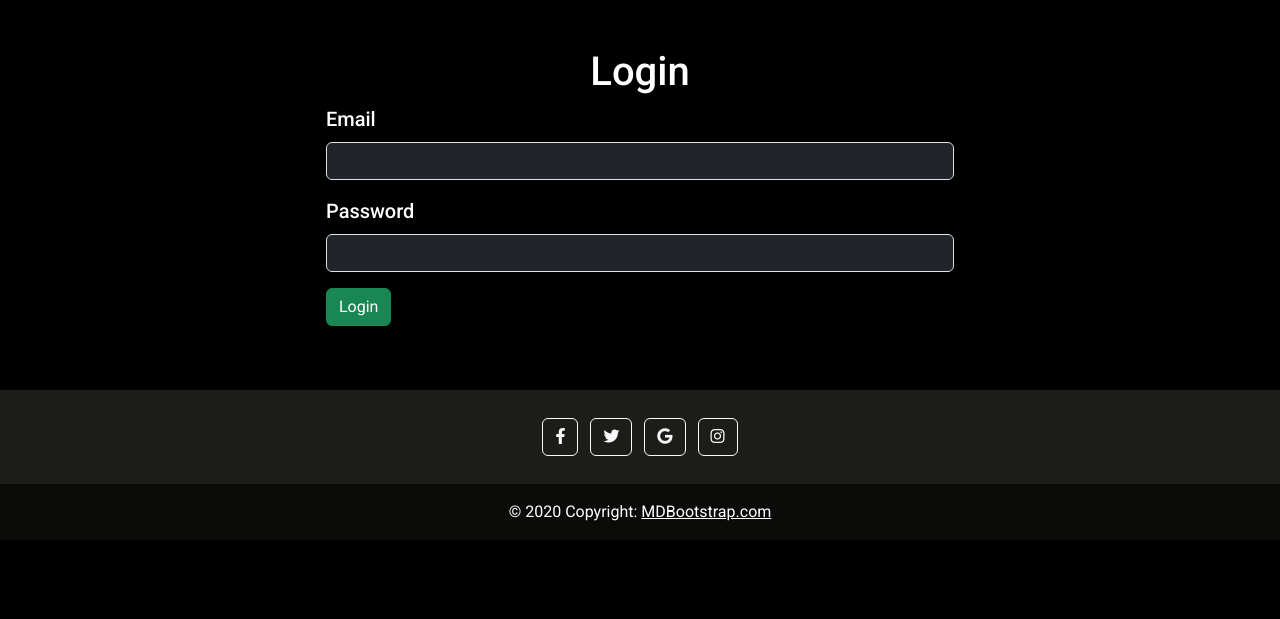
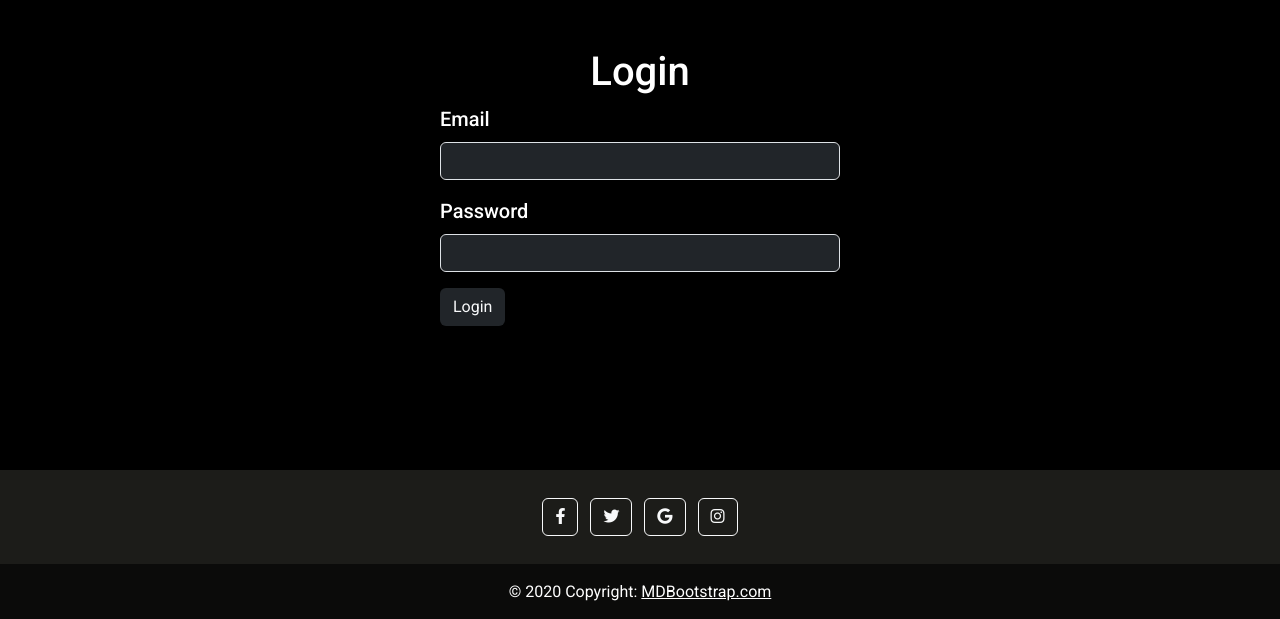
Before and after one commit to phudinh153/weblab, a PHP site: page /weblab/index.php?page=login in a window 1280 px wide. Shown: the part 80-699 px from the top of the page. Run offline with PHP 8.4, Linux system fonts and the light colour scheme.

Commit message:
fix login

```diff
--- a/home.php
+++ b/home.php
@@ -11,7 +11,7 @@
         margin-top: 100px
     }
     .movie{
-        margin-left: 45%;
+        margin-left: 40%;
         margin-top: 50px
     }
 </style>
--- a/login.php
+++ b/login.php
@@ -4,18 +4,22 @@
     color:  white;
     border-color: rgba(255, 255, 255, 0.5);
     border: 2px;
+    width: 400px;
   }
-  inp{
-    background-color: transparent;
+  .login{
+    display: flex;
+    justify-content: center;
+    margin-bottom: 10%;
   }
 </style>
 
 
-  <div class="row mt-5">
+  <div class="login">
 
-    <div class="col-6 offset-3" style="border-radius: 10px; background-color: transparent; font-weight: 570; font-size: 20px">
-    <h1 class="text-center" style="color: white;">Login</h1>
-        <form id="login" action="login_processing.php" method="post" onsubmit="validateForm">
+    <form class="mt-5" style="border-radius: 10px; background-color: transparent; font-weight: 570; font-size: 20px"
+      id="login" action="login_processing.php" method="post" onsubmit="validateForm">
+      <h1 class="text-center" style="color: white;">Login</h1>
+        <!-- <form id="login" action="login_processing.php" method="post" onsubmit="validateForm"> -->
             <div class="mb-3">
             <label for="email" class="form-label">Email</label>
             <input type="text" class="form-control bg-dark text-light" name="email" id="email" value="<?php echo isset($_SESSION['email']) ? $_SESSION['email'] : ''; ?>" required>
@@ -23,17 +27,14 @@
 
             <div class="mb-3">
             <label for="location" class="form-label">Password</label>
-            <input style="background-color: transparent;" type="password" class="form-control bg-dark text-light" name="password" id="password" required>
+            <input  type="password" class="form-control bg-dark text-light" name="password" id="password" required>
             </div>
 
 
 
             <div class="mb-3">
-                <button type="submit" class="btn btn-success">Login</button>
+                <button type="submit" class="btn bg-dark text-light">Login</button>
             </div>
 
-
-            </form>
-
-    </div>
+    </form>
   </div>
```
